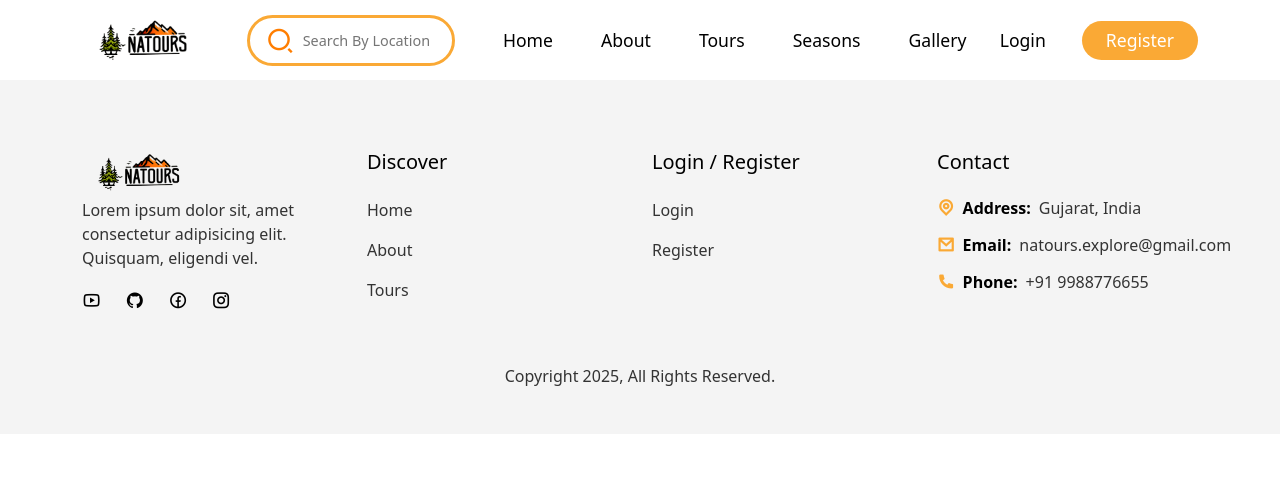
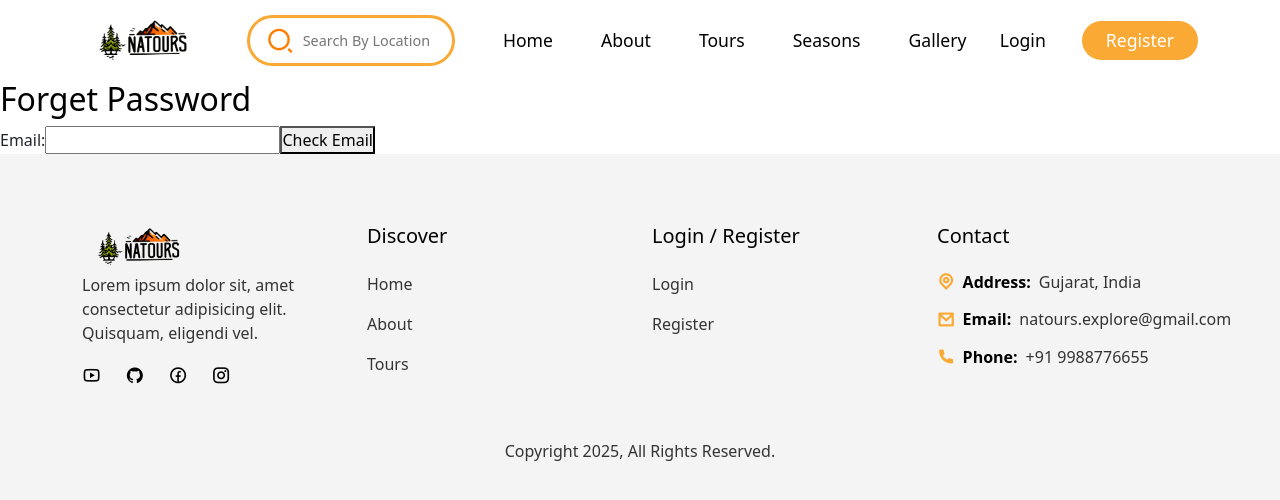
Before and after one commit to JAY-JOSHI-1917/Natours, a React (Create React App) app in the folder frontend/: page /forgetPass in a window 1280 px wide. Shown: the top 500 px of the page. Built offline with nearby package versions, Linux system fonts and the light colour scheme; a web font is replaced by a local one.

Commit message:
Add "Forget Password" feature with email validation and password update functionality

```diff
--- a/frontend/src/pages/Login.jsx
+++ b/frontend/src/pages/Login.jsx
@@ -231,6 +231,8 @@ const Login = () => {
                     )}
                   </FormGroup>
 
+                  <Link to="/forgetPass">Forget Password ?</Link>
+
                   <Button className="btn secondary__btn auth__btn" type="submit">
                     Login
                   </Button>
--- /dev/null
+++ b/frontend/src/pages/forgetPass.jsx
@@ -0,0 +1,74 @@
+import React, { useState } from 'react';
+import axios from 'axios';
+
+const ForgetPass = () => {
+    const [email, setEmail] = useState('');
+    const [password, setPassword] = useState('');
+    const [confirmPassword, setConfirmPassword] = useState('');
+    const [isEmailValid, setIsEmailValid] = useState(false);
+    const [message, setMessage] = useState('');
+
+    const checkEmail = async () => {
+        try {
+            const response = await axios.post('/api/check-email', { email });
+            if (response.data.exists) {
+                setIsEmailValid(true);
+                setMessage('Email exists. You can now update your password.');
+            } else {
+                setIsEmailValid(false);
+                setMessage('Email does not exist.');
+            }
+        } catch (error) {
+            setMessage('An error occurred. Please try again.');
+        }
+    };
+
+    const updatePassword = async () => {
+        if (password !== confirmPassword) {
+            setMessage('Passwords do not match.');
+            return;
+        }
+
+        try {
+            await axios.post('/api/update-password', { email, password });
+            setMessage('Password updated successfully.');
+        } catch (error) {
+            setMessage('An error occurred. Please try again.');
+        }
+    };
+
+    return (
+        <div>
+            <h2>Forget Password</h2>
+            <div>
+                <label>Email:</label>
+                <input
+                    type="email"
+                    value={email}
+                    onChange={(e) => setEmail(e.target.value)}
+                />
+                <button onClick={checkEmail}>Check Email</button>
+            </div>
+            {isEmailValid && (
+                <div>
+                    <label>New Password:</label>
+                    <input
+                        type="password"
+                        value={password}
+                        onChange={(e) => setPassword(e.target.value)}
+                    />
+                    <label>Confirm Password:</label>
+                    <input
+                        type="password"
+                        value={confirmPassword}
+                        onChange={(e) => setConfirmPassword(e.target.value)}
+                    />
+                    <button onClick={updatePassword}>Update Password</button>
+                </div>
+            )}
+            {message && <p>{message}</p>}
+        </div>
+    );
+};
+
+export default ForgetPass;
--- a/frontend/src/router/Routers.js
+++ b/frontend/src/router/Routers.js
@@ -14,6 +14,7 @@ import MasonryImagesGallery from "../components/Image-gallery/MasonryImagesGalle
 import EditProfile from "../pages/EditProfile";
 import DisplayProfile from "../pages/DispProfile";
 import UpdateBooking from "../components/Booking/updateBooking";
+import ForgetPass from "../pages/forgetPass";
 
 const Routers = () => {
   return (
@@ -32,6 +33,7 @@ const Routers = () => {
       <Route path="/editProfile" element={<EditProfile />} />
       <Route path="/displayProfile" element={<DisplayProfile />} />
       <Route path="/updateBooking" element={<UpdateBooking />} />
+      <Route path="/forgetPass" element={<ForgetPass />} />
     </Routes>
   );
 };
```
